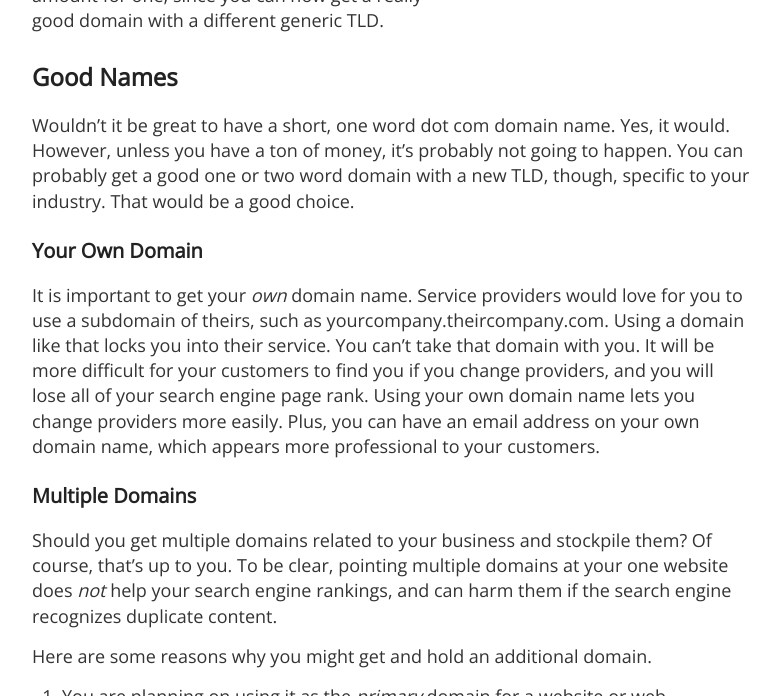
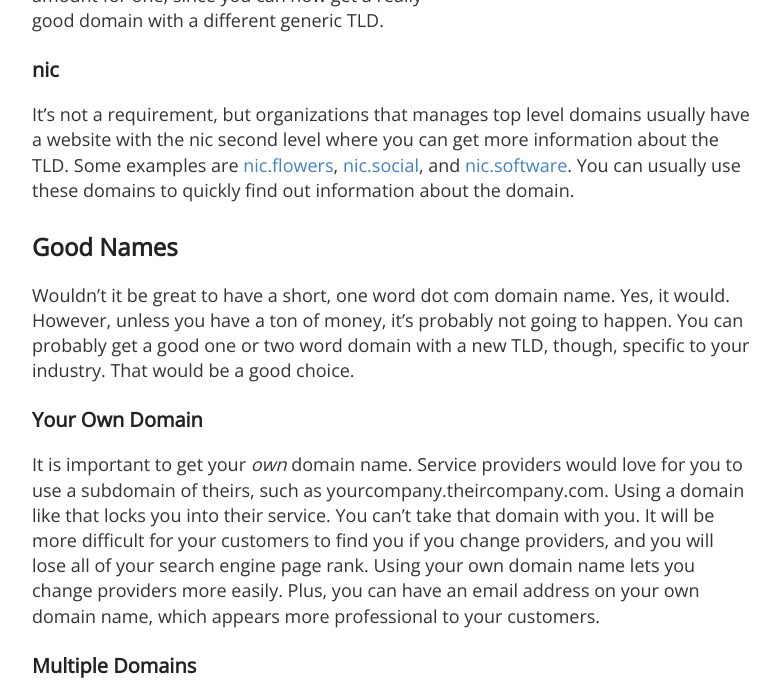
Before and after one commit to GaryChamberlain/garychamberlain.github.io, a Jekyll site: the page built from _posts/2015-06-22-startup-domain-name.md, in a window 1280 px wide and 900 px high, scrolled down 1643 px, cut to the strip 204-900 px from the top of the window. Shown: the whole strip, without its empty margins (248-1028 px from the left). Built offline with Jekyll 4.4.1, drawn with Linux system fonts in a browser that asks for light colours; Markdown is read by kramdown in place of the engine named in the settings.

Commit message:
Updated 2015-06-22-startup-domain-name.md

```diff
--- a/_posts/2015-06-22-startup-domain-name.md
+++ b/_posts/2015-06-22-startup-domain-name.md
@@ -3,6 +3,7 @@ layout: post
 title: Startup Domain Name
 published: true
 ---
+
 
 
 So, you have a start up and need a domain name?  Well, yes, if you have a start up you need a good domain name.  What exactly makes one _good_? Is it possible these days to get a good one on a limited budget?  In this article I'll cover these questions and more.
@@ -38,6 +39,10 @@ Until recently, it was difficult and expensive to get a decent domain name.  The
 <iframe width="297" height="164" src="http://www.youtube.com/embed/1kFcxf8KAjg?showinfo=0" frameborder="0" allowfullscreen="" style="float:right;"></iframe>
 There has been an explosion of new top level domains, with more coming all the time.  The act of referring to a website as a "dot com" will be relegated to an anachronism over the coming years.  So, there's no need to worry about having that perfect .com domain, or pay an exhorbitant amount for one, since you can now get a really good domain with a different generic TLD.
 
+### nic
+
+It's not a requirement, but organizations that manages top level domains usually have a website with the nic second level where you can get more information about the TLD.  Some examples are [nic.flowers](http://nic.flowers/), [nic.social](http://nic.social/), and [nic.software](http://nic.software/). You can usually use these domains to quickly find out information about the domain.
+
 
 ## Good Names
 
```
